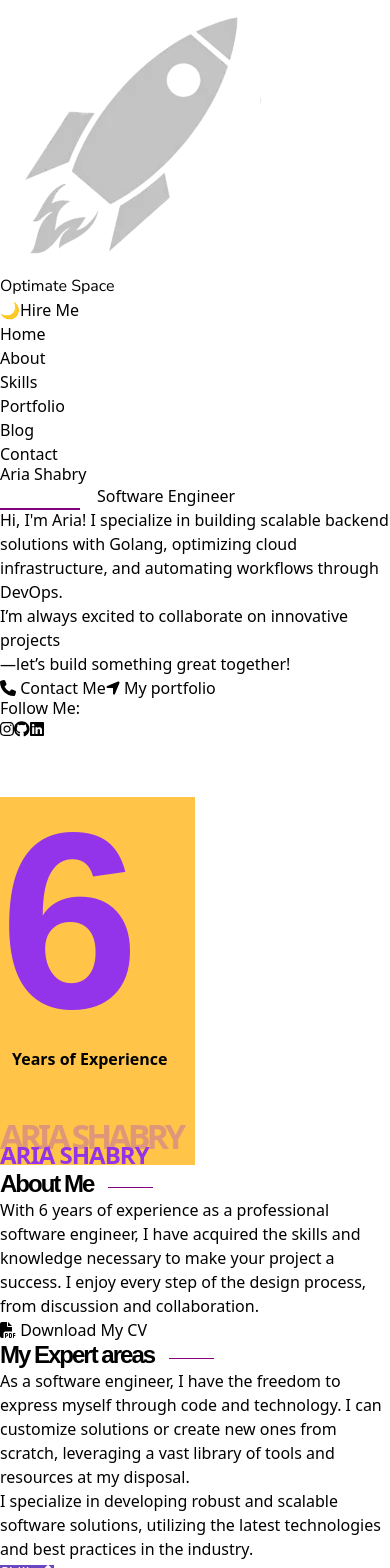
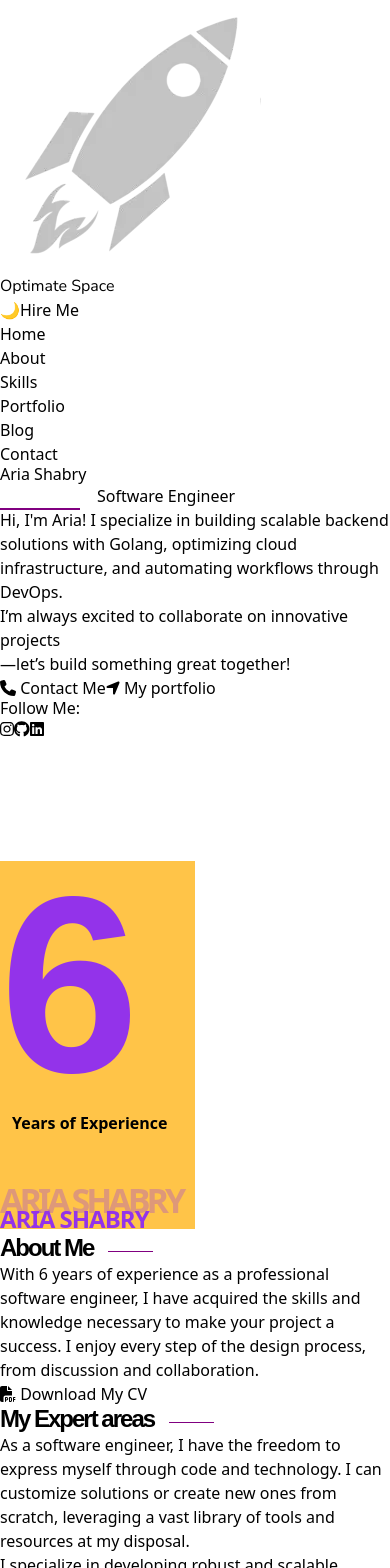
Before and after one commit to Ariashabry/optimate.space, a React (Vite) app: page / in a window 390 px wide. Shown: the top 1568 px of the page. Built offline with nearby package versions, Linux system fonts and the light colour scheme; a web font is replaced by a local one.

Commit message:
fix: responsive mobile

```diff
--- a/src/Components/Jumbotron.jsx
+++ b/src/Components/Jumbotron.jsx
@@ -8,7 +8,7 @@ import bg_hero from '../assets/bg-hero (1).png';
 
 const Jumbotron = () => {
     return (
-        <section className="bg-white dark:bg-gray-900 pt-28 h-svh" id='home'>
+        <section className="bg-white dark:bg-gray-900 pt-36 h-svh" id='home'>
             <div className="mx-auto max-w-screen-xl text-center h-full flex items-center">
                 <div className="grid grid-cols-1 md:grid-cols-2 gap-4">
                     <div className="p-4 text-left h-full flex flex-col justify-center">
--- a/src/index.css
+++ b/src/index.css
@@ -208,7 +208,7 @@ textarea:not([rows]) {
 }
 
 section#about{
-  margin-top: -4rem;
+  margin-top: 1rem;
 }
 
 .left{
```
